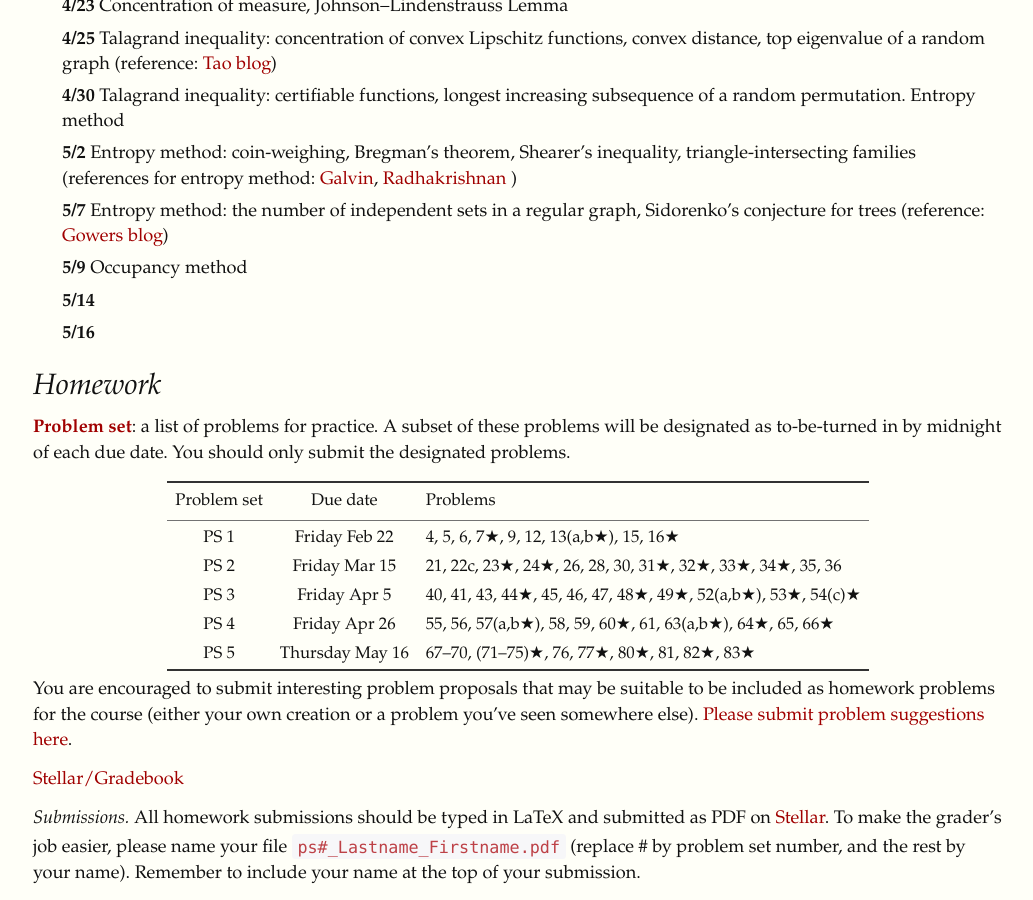
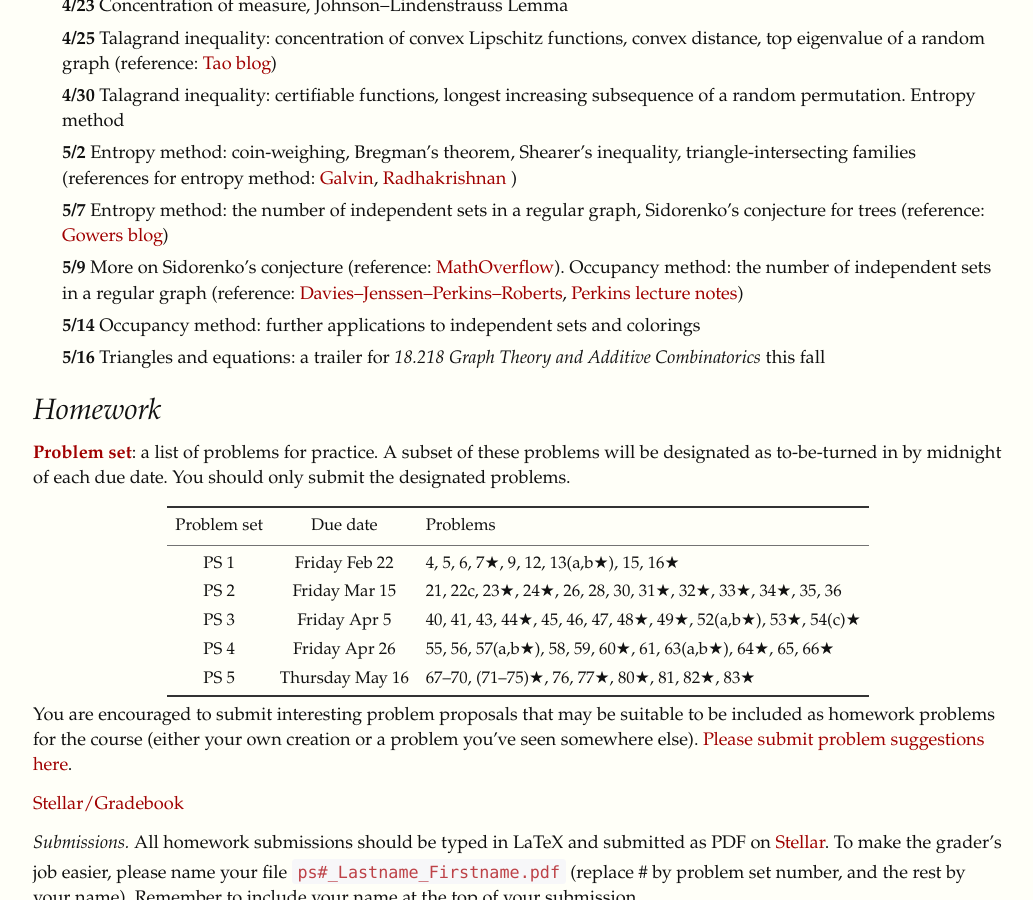
Before and after one commit to yufeizhao/yufeizhao.github.io, a Jekyll site: the page built from pm/index.md, in a window 1280 px wide and 900 px high, scrolled down 1596 px. Shown: the whole window, without its empty margins (122-1155 px from the left). Built offline with Jekyll 4.4.1, drawn with Linux system fonts in a browser that asks for light colours; nearby versions of some CDN libraries; formulas are drawn with MathJax 3.

Commit message:
syllabus

```diff
--- a/pm/index.md
+++ b/pm/index.md
@@ -57,9 +57,9 @@ A graduate-level introduction to the probabilistic method, a fundamental and pow
 - **4/30** Talagrand inequality: certifiable functions, longest increasing subsequence of a random permutation. Entropy method
 - **5/2** Entropy method: coin-weighing, Bregman's theorem, Shearer's inequality, triangle-intersecting families (references for entropy method: [Galvin](https://arxiv.org/abs/1406.7872), [Radhakrishnan](http://www.tcs.tifr.res.in/~jaikumar/Papers/EntropyAndCounting.pdf) )
 - **5/7** Entropy method: the number of independent sets in a regular graph, Sidorenko's conjecture for trees (reference: [Gowers blog](https://gowers.wordpress.com/2015/11/18/entropy-and-sidorenkos-conjecture-after-szegedy/))
-- **5/9** Occupancy method
-- **5/14**
-- **5/16**
+- **5/9** More on Sidorenko's conjecture (reference: [MathOverflow](https://mathoverflow.net/questions/189222/cauchy-schwarz-proof-of-sidorenko-for-3-edge-path-blakley-roy-inequality)). Occupancy method: the number of independent sets in a regular graph (reference: [Davies--Jenssen--Perkins--Roberts](https://arxiv.org/abs/1508.04675), [Perkins lecture notes](http://willperkins.org/GibbsMeasuresCombinatorics.pdf))
+- **5/14** Occupancy method: further applications to independent sets and colorings
+- **5/16** Triangles and equations: a trailer for _18.218 Graph Theory and Additive Combinatorics_ this fall
 
 
 ## Homework
```
